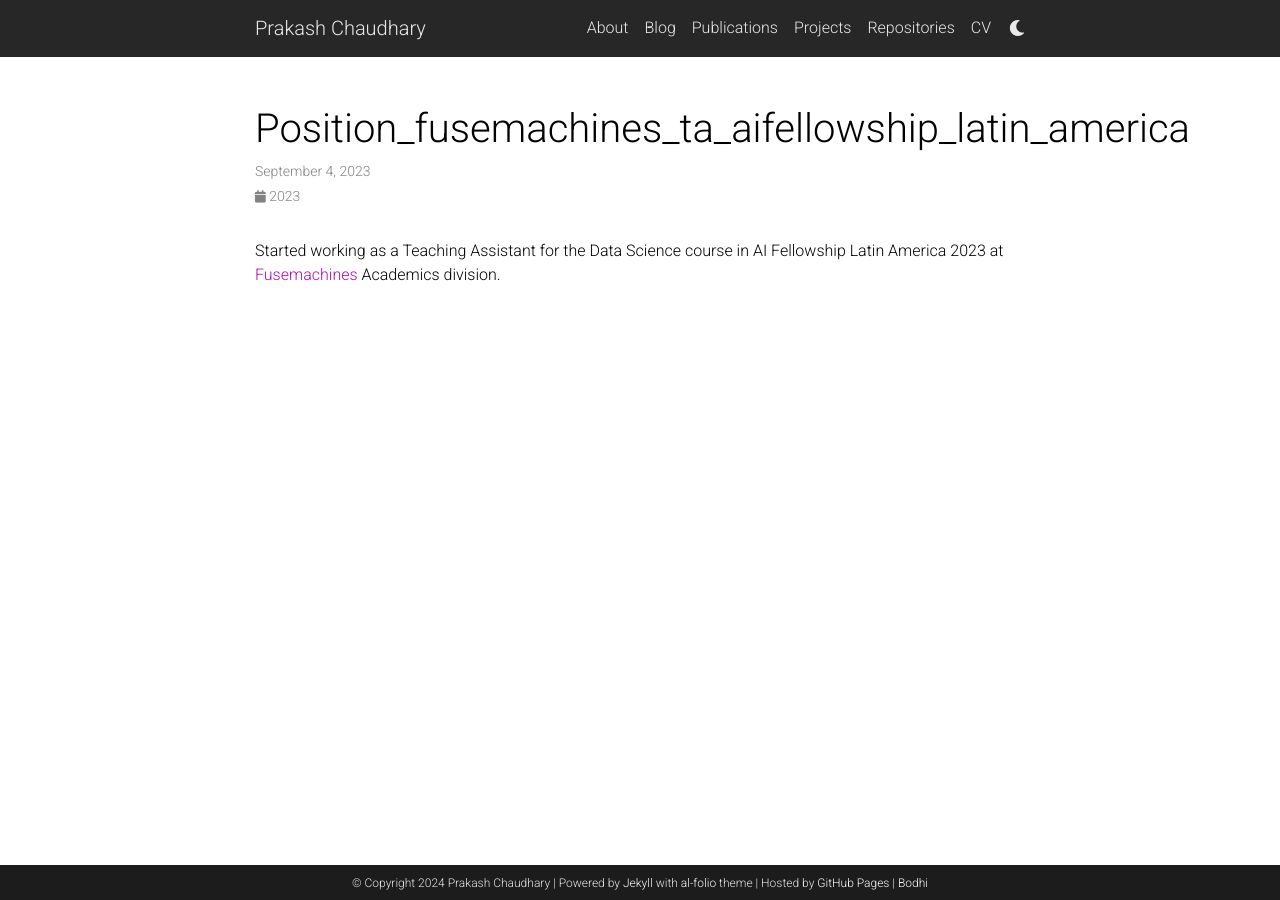
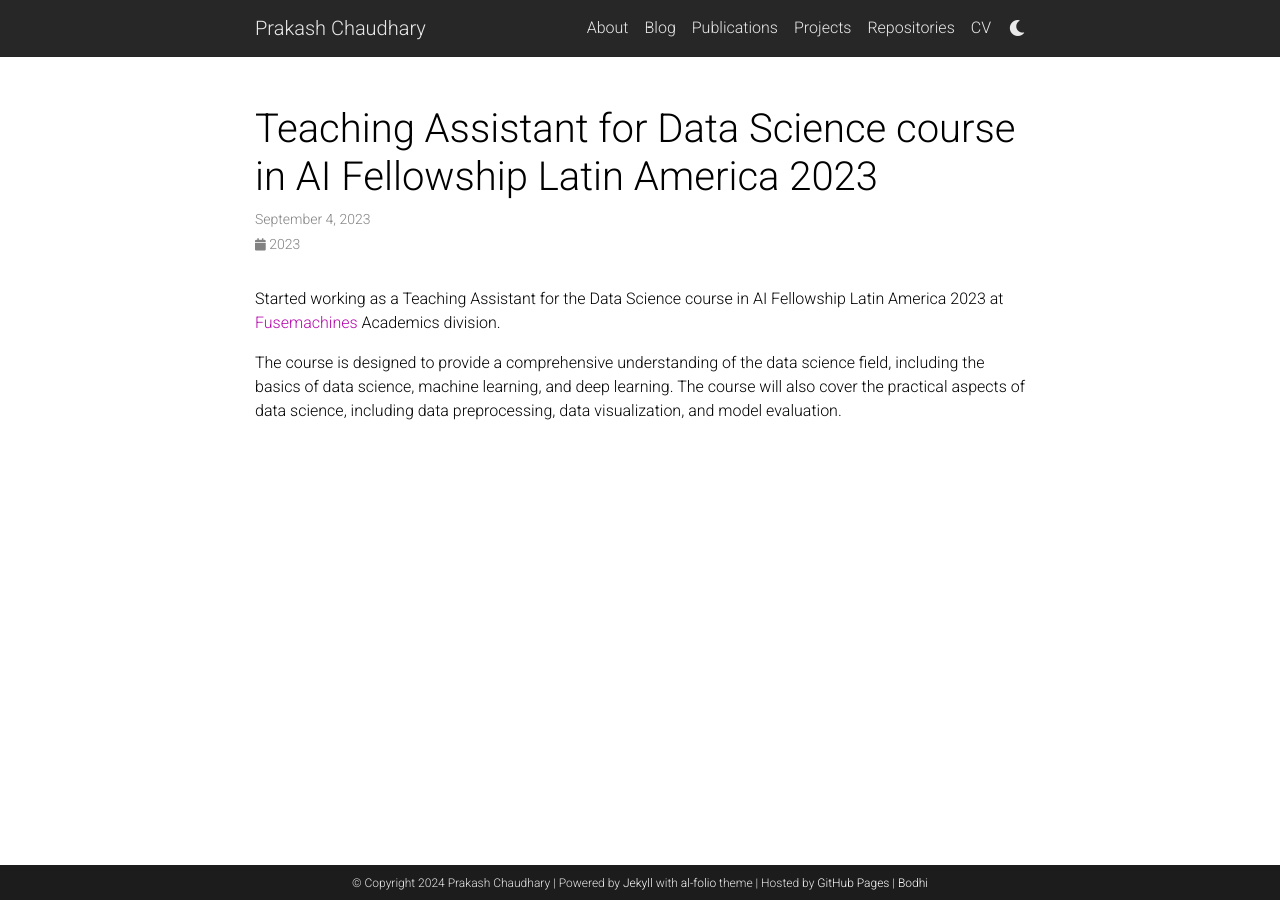
Before and after one commit to connectwithprakash/connectwithprakash.github.io, a Jekyll site: the page built from _news/position_fusemachines_ta_aifellowship_latin_america.md, in a window 1280 px wide. Built offline with Jekyll 4.4.1, drawn with Linux system fonts in a browser that asks for light colours; comment, search, counter and statistics services are not loaded; a style sheet for code colours, icons or effects is not loaded.

Commit message:
[Update]: Add Teaching Assistant role for Data Science course in AI Fellowship Latin America 2023

```diff
--- a/_news/position_fusemachines_ta_aifellowship_latin_america.md
+++ b/_news/position_fusemachines_ta_aifellowship_latin_america.md
@@ -1,8 +1,11 @@
 ---
 layout: post
+title: Teaching Assistant for Data Science course in AI Fellowship Latin America 2023
 date: 2023-09-04
-inline: true
-related_posts: false
+inline: false
+related_posts: true
 ---
 
 Started working as a Teaching Assistant for the Data Science course in AI Fellowship Latin America 2023 at [Fusemachines](https://fuse.ai) Academics division.
+
+The course is designed to provide a comprehensive understanding of the data science field, including the basics of data science, machine learning, and deep learning. The course will also cover the practical aspects of data science, including data preprocessing, data visualization, and model evaluation.
```
